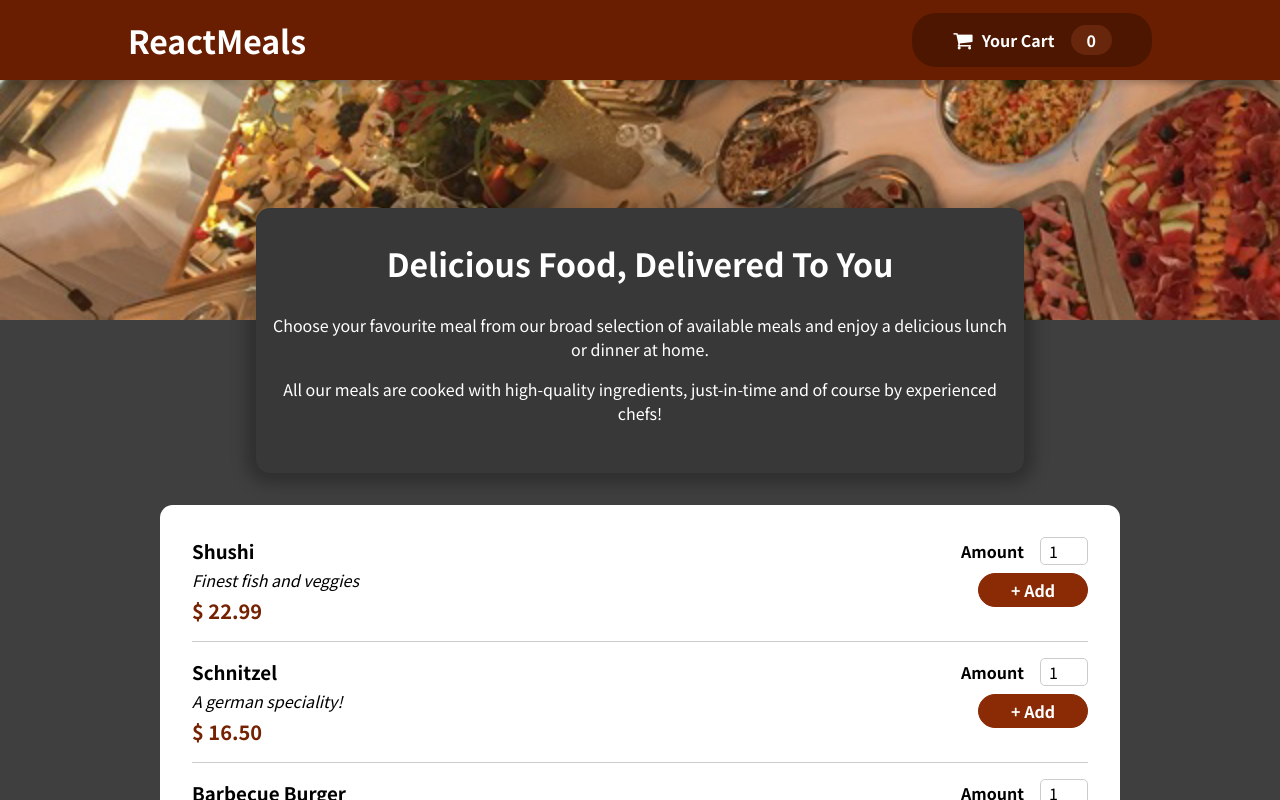
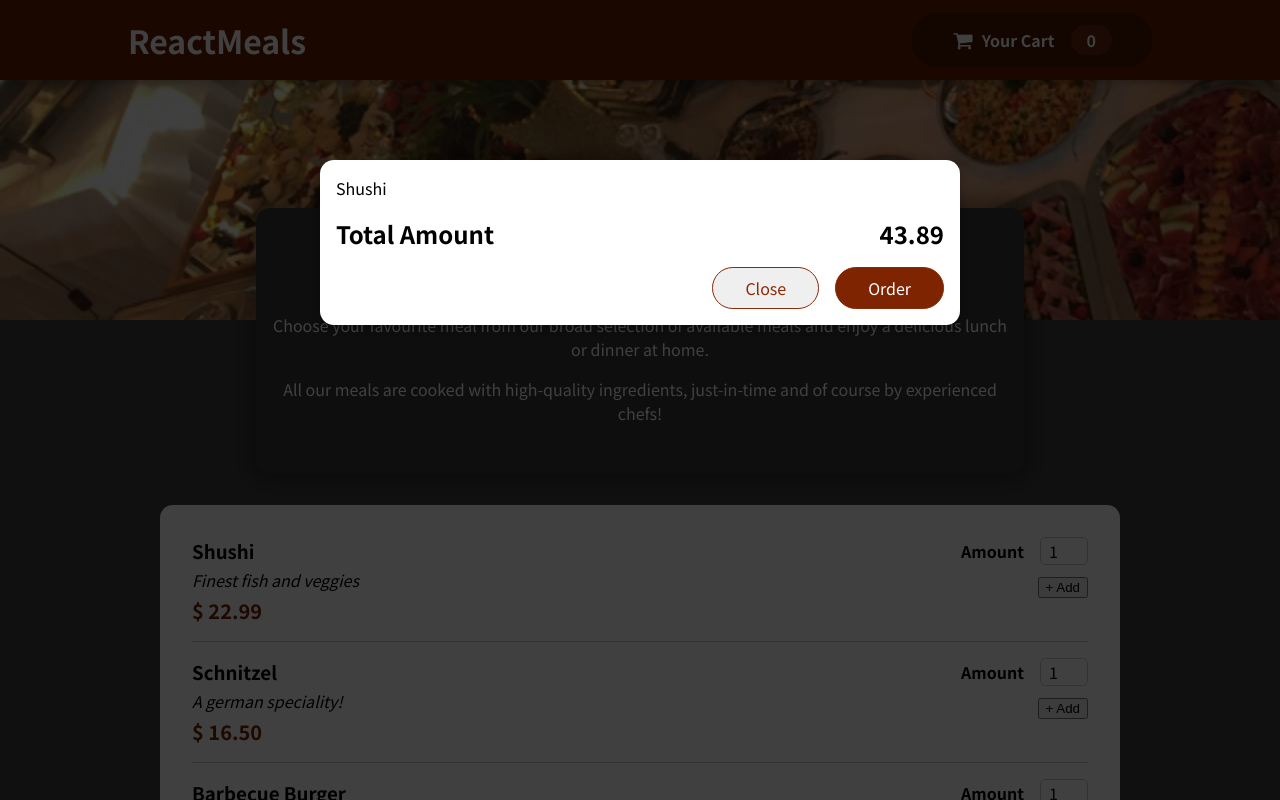
Before and after one commit to sumit71992/restaurantApp, a React (Create React App) app: page / in a window 1280 px wide. Shown: the top 800 px of the page. Built offline with nearby package versions, Linux system fonts and the light colour scheme.

Commit message:
modal functionality overlay and backdrop added for showing cart items

```diff
--- a/public/index.html
+++ b/public/index.html
@@ -28,6 +28,7 @@
   </head>
   <body>
     <noscript>You need to enable JavaScript to run this app.</noscript>
+    <div id="overlays"></div>
     <div id="root"></div>
     <!--
       This HTML file is a template.
--- a/src/App.js
+++ b/src/App.js
@@ -1,14 +1,16 @@
+import Cart from "./components/Cart/Cart";
 import Header from "./components/Layout/Header";
 import Meals from "./components/Meals/Meals";
 
 function App() {
   return (
-    <div>
+    <>
+      <Cart />
       <Header />
       <main>
         <Meals />
       </main>
-    </div>
+    </>
   );
 }
 
--- /dev/null
+++ b/src/components/Cart/Cart.js
@@ -0,0 +1,32 @@
+import Button from "../UI/Button";
+import Modal from "../UI/Modal";
+import classes from "./Cart.module.css";
+
+const Cart = () => {
+  const cartItems = (
+    <ul className={classes["cart-items"]}>
+      {[{ id: "c1", name: "Shushi", amount: 6, price: 43.89 }].map((item) => (
+        <li>{item.name}</li>
+      ))}
+    </ul>
+  );
+  return (
+    <Modal>
+      {cartItems}
+      <div className={classes.total}>
+        <span>Total Amount</span>
+        <span>43.89</span>
+      </div>
+      <div className={classes.actions}>
+        <span className={classes.close}>
+          <Button button={"Close"} />
+        </span>
+        <span className={classes.order}>
+          <Button button={"Order"}/>
+        </span>
+      </div>
+    </Modal>
+  );
+};
+
+export default Cart;
--- /dev/null
+++ b/src/components/Cart/Cart.module.css
@@ -0,0 +1,45 @@
+.cart-items {
+    list-style: none;
+    margin: 0;
+    padding: 0;
+    max-height: 20rem;
+    overflow: auto;
+  }
+
+  .total {
+    display: flex;
+    justify-content: space-between;
+    align-items: center;
+    font-weight: bold;
+    font-size: 1.5rem;
+    margin: 1rem 0;
+  }
+
+  .actions {
+    text-align: right;
+  }
+
+  .actions button {
+    font: inherit;
+    cursor: pointer;
+    border: 1px solid #8a2b06;
+    padding: 0.5rem 2rem;
+    border-radius: 1.3rem;
+    margin-left: 1rem;
+  }
+
+  .actions button:hover,
+  .actions button:active {
+    background-color: #5a1a01;
+    border-color: #5a1a01;
+    color: white;
+  }
+
+  .close button {
+    color: #8a2b06;
+  }
+
+  .order button {
+    background-color: #7e2401;
+    color: white;
+  }
--- a/src/components/UI/Button.js
+++ b/src/components/UI/Button.js
@@ -1,5 +1,3 @@
-import classes from './Button.module.css'
-
 const Button = (props) =>{
   return (
     <button>{props.button}</button>
--- /dev/null
+++ b/src/components/UI/Modal.js
@@ -0,0 +1,29 @@
+import classes from "./Modal.module.css";
+import ReactDOM  from "react-dom";
+
+const Backdrop = () => {
+  return <div className={classes.backdrop}></div>;
+};
+
+const ModalOverlay = (props) => {
+  return (
+    <div className={classes.modal}>
+      <div className={classes.content}>{props.children}</div>
+    </div>
+  );
+};
+
+const portalElement = document.getElementById("overlays");
+const Modal = (props) => {
+  return (
+    <>
+      {ReactDOM.createPortal(<Backdrop />, portalElement)}
+      {ReactDOM.createPortal(
+        <ModalOverlay>{props.children}</ModalOverlay>,
+        portalElement
+      )}
+    </>
+  );
+};
+
+export default Modal;
--- /dev/null
+++ b/src/components/UI/Modal.module.css
@@ -0,0 +1,40 @@
+.backdrop {
+    position: fixed;
+    top: 0;
+    left: 0;
+    width: 100%;
+    height: 100vh;
+    z-index: 20;
+    background-color: rgba(0, 0, 0, 0.75);
+  }
+
+  .modal {
+    position: fixed;
+    top: 20vh;
+    left: 5%;
+    width: 90%;
+    background-color: white;
+    padding: 1rem;
+    border-radius: 14px;
+    box-shadow: 0 2px 8px rgba(0, 0, 0, 0.25);
+    z-index: 30;
+    animation: slide-down 300ms ease-out forwards;
+  }
+
+  @media (min-width: 768px) {
+    .modal {
+      width: 40rem;
+      left: calc(50% - 20rem);
+    }
+  }
+
+  @keyframes slide-down {
+    from {
+      opacity: 0;
+      transform: translateY(-3rem);
+    }
+    to {
+      opacity: 1;
+      transform: translateY(0);
+    }
+  }
```
